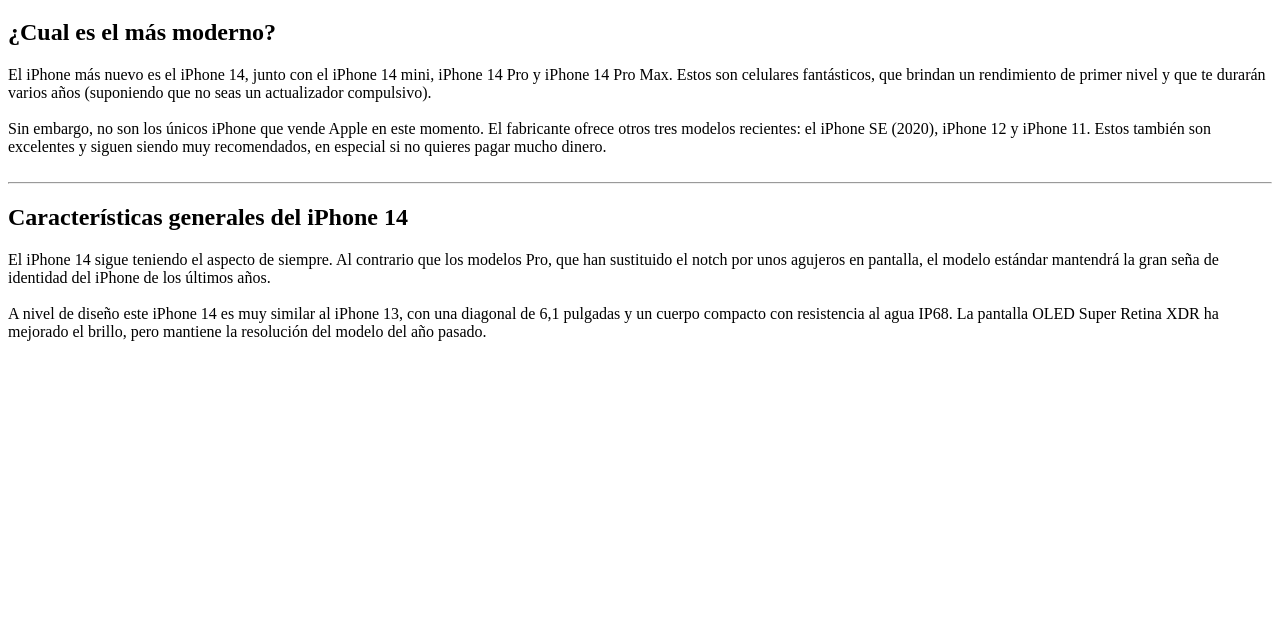
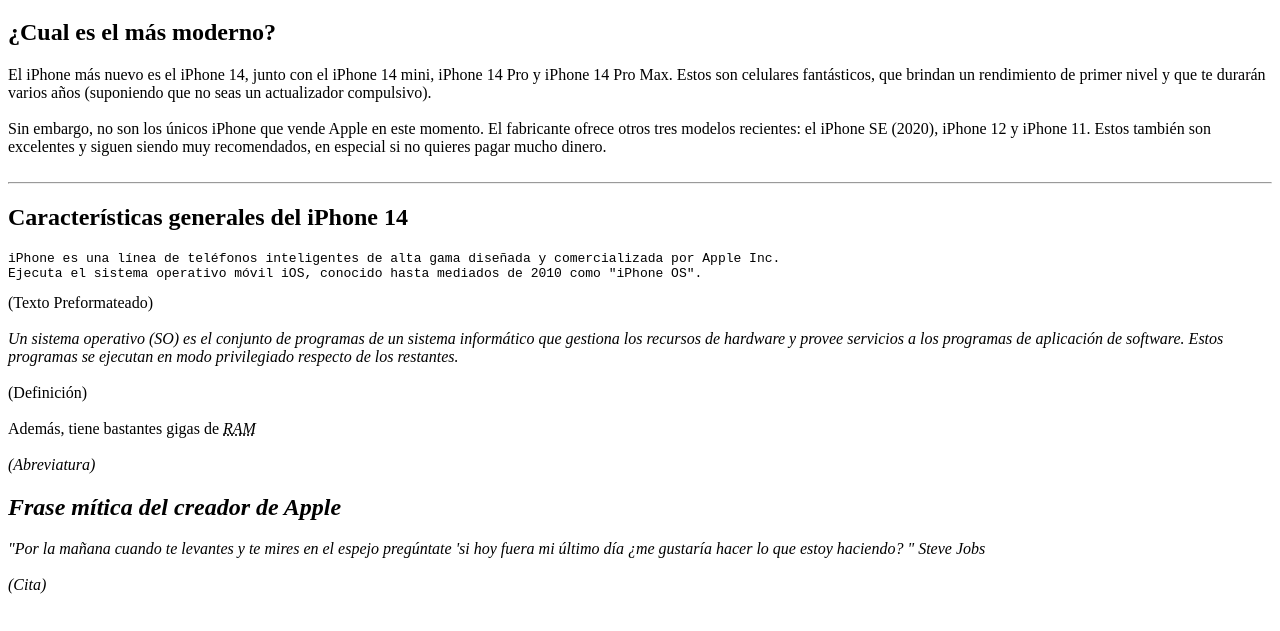
Before and after one commit to Hugo0430/Lenguaje-de-Marcas, a plain HTML site: page HTML/EJERCICIO 3/EJERCICIO 3.html in a window 1280 px wide. Shown: the part 61-692 px from the top of the page. Drawn offline with Linux system fonts and the light colour scheme.

Commit message:
EJERCICIO 3

```diff
--- a/HTML/EJERCICIO 3/EJERCICIO 3.html
+++ b/HTML/EJERCICIO 3/EJERCICIO 3.html
@@ -20,12 +20,31 @@ Sin embargo, no son los únicos iPhone que vende Apple en este momento. El fabri
 Estos también son excelentes y siguen siendo muy recomendados, en especial si no quieres pagar mucho dinero.
 <br> <br> <hr>
 <h2> Características generales del iPhone 14</h2>
-El iPhone 14 sigue teniendo el aspecto de siempre.
-Al contrario que los modelos Pro, que han sustituido el notch por unos agujeros en pantalla, el modelo estándar mantendrá la gran seña de identidad del iPhone de los últimos años.
+<pre>
+iPhone es una línea de teléfonos inteligentes de alta gama diseñada y comercializada por Apple Inc.
+Ejecuta el sistema operativo móvil iOS, conocido hasta mediados de 2010 como "iPhone OS".</pre> (Texto Preformateado)
 <br> <br>
+<dfn>Un sistema operativo (SO) es el conjunto de programas de un sistema informático que gestiona los recursos de hardware y provee servicios a los programas de aplicación de software.
+Estos programas se ejecutan en modo privilegiado respecto de los restantes. </dfn>
+<br><br>
+(Definición)
+ <br> <br>
 
-A nivel de diseño este iPhone 14 es muy similar al iPhone 13, con una diagonal de 6,1 pulgadas y un cuerpo compacto con resistencia al agua IP68. La pantalla OLED Super Retina XDR ha mejorado el brillo, pero mantiene la resolución del modelo del año pasado.
+
+Además, tiene bastantes gigas de <dfn><abbr title="Random Acess Memory">RAM</abbr>
 <br> <br>
+(Abreviatura)
+<br>
+
+<h2>Frase mítica del creador de Apple</h2>
+<cite>"Por la mañana cuando te levantes y te mires en el espejo pregúntate 'si hoy fuera mi último día ¿me gustaría hacer lo que estoy haciendo? "</cite>
+Steve Jobs
+<br> <br>
+(Cita)
+
+
+
+
 
 </body>
 </html>
```
